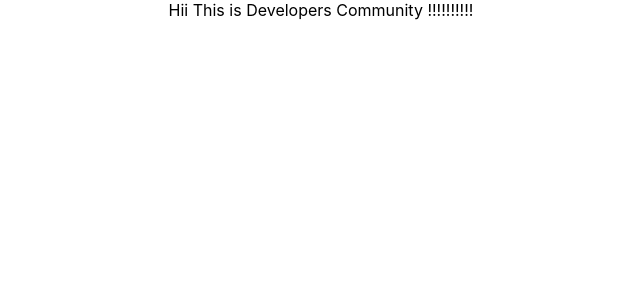
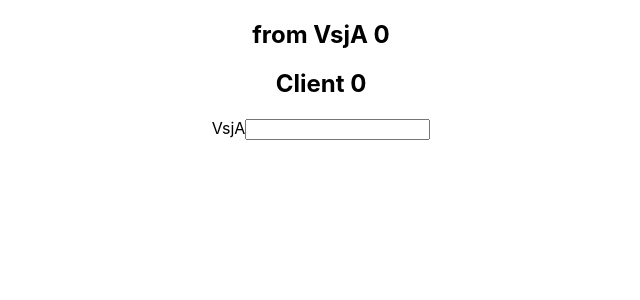
Before and after one commit to Harshpathakjnp/my-react, a React (Create React App) app: page / in a window 1280 px wide. Shown: the top 300 px of the page, without its empty margins (319-959 px from the left). Built offline with nearby package versions, Linux system fonts and the light colour scheme.

Commit message:
passing the state up

```diff
--- a/src/App.js
+++ b/src/App.js
@@ -1,16 +1,25 @@
+import React,{useState} from 'react';
 import logo from './logo.svg';
 import './App.css';
-import SubmitHandler from './components/SubmitHandler';
-import MarksCalculator from './components/MarksCalculator';
-import VsjExpenseCalculator from './components/VsjExpenseCalculator';
-import VsjB from './components/VsjB';
-function App() {
+import VsjA from './components/VsjA';
+
+
+//
+
+function App(props) {
+  const[mydata,setMyData]=useState(0);
+  const saveData=(n1)=>{
+
+    const data={...n1};
+    console.log("App");
+
+    setMyData(n1);
+    console.log(mydata);
+  };
   return (
     <div className="App">
-     Hii This is Developers Community !!!!!!!!!!
-     {/* <SubmitHandler></SubmitHandler> */}
-
-
+      <h2>from VsjA {mydata}</h2>
+      <VsjA onSaveData={saveData}/>
 
 
     </div>
--- /dev/null
+++ b/src/components/VsjA.js
@@ -0,0 +1,22 @@
+import React,{useState} from 'react';
+const VsjA=(props)=>
+
+
+{
+const[n1,setN1]=useState(0);
+
+const n1ChangeHandler=(event)=>
+{
+//console.log("N1 Changed");
+//console.log(event.target.value);
+setN1(Number(event.target.value));
+props.onSaveData(event.target.value);
+}
+
+
+return<div>
+    <h2>Client {n1}</h2>
+VsjA<input type="number" onChange={n1ChangeHandler}/>
+</div>
+}
+export default VsjA;
--- a/src/components/VsjB.js
+++ /dev/null
@@ -1,16 +0,0 @@
-import React, {useState} from "react";
-const VsjB = (props) =>
-{
-    const [n1,setN1] = useState(0);
-
-    const n1ChangeHandler = (event) =>
-    {
-        setN1(Number(event.target.value));
-        props.onSaveDate(event.target.value);
-    };
-    return <div>
-        <h2>{props.n1}</h2>
-        <input type="number" value={props.n1} onChange={n1ChangeHandler}></input>
-    </div>
-}
-export default VsjB;
```
